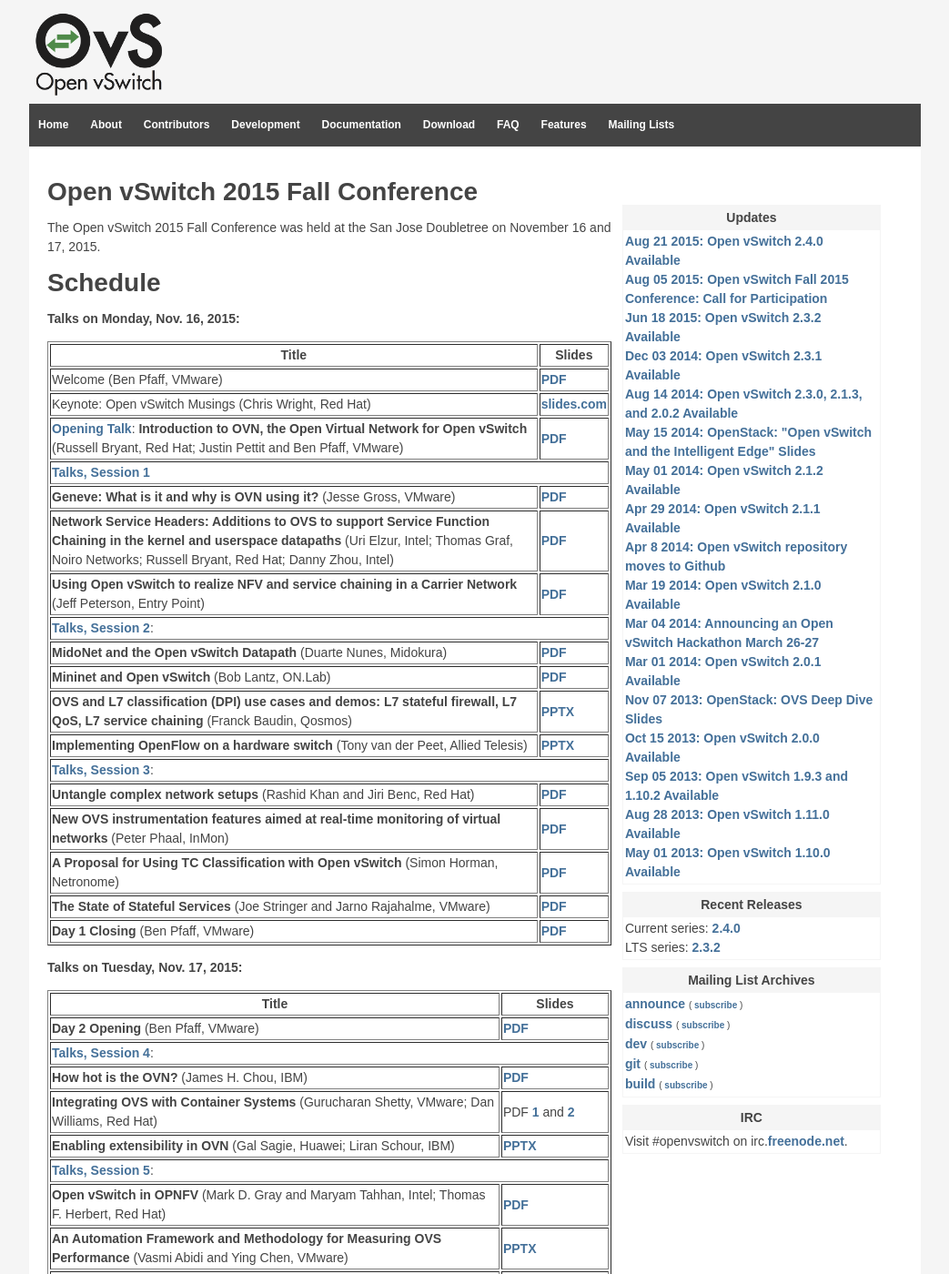
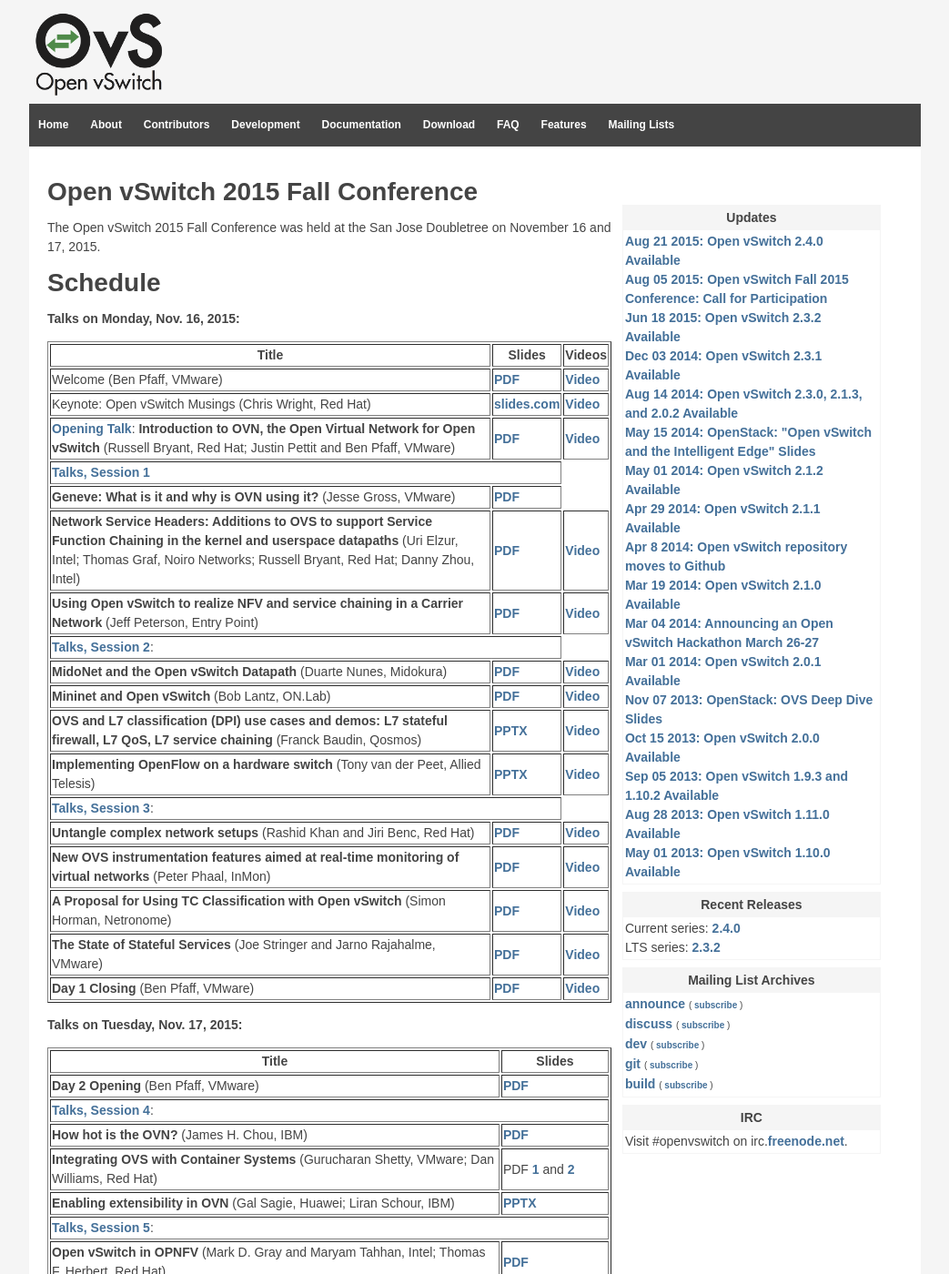
Before and after one commit to openvswitch/openvswitch.github.io, a Jekyll site: the page built from support/ovscon2015/index.html, in a window 1280 px wide and 1400 px high. Shown: the whole window at 91% size, without its empty margins (118-1161 px from the left). Built offline with Jekyll 4.4.1, drawn with Linux system fonts in a browser that asks for light colours.

Commit message:
ovscon2015: Add links to most day 1 videos.

```diff
--- a/support/ovscon2015/index.html
+++ b/support/ovscon2015/index.html
@@ -27,14 +27,17 @@
   <tr>
     <th>Title</th>
     <th>Slides</th>
+    <th>Videos</th>
   </tr>
   <tr>
     <td>Welcome (Ben Pfaff, VMware)</td>
     <td><a href="16/0845-pfaff.pdf">PDF</a></td>
+    <td><a href="https://www.youtube.com/watch?v=0lhA1BnKFlg">Video</a></td>
   </tr>
   <tr>
     <td>Keynote: Open vSwitch Musings (Chris Wright, Red Hat)</td>
     <td><a href="http://redhat.slides.com/chrisw-redhat/ovs-conf-2015#/">slides.com</a></td>
+    <td><a href="https://www.youtube.com/watch?v=vMc_U7GIZyM">Video</a></td>
   </tr>
   <tr>
     <td>
@@ -44,6 +47,7 @@
       VMware)
     </td>
     <td><a href="16/0930-bryant.pdf">PDF</a></td>
+    <td><a href="https://www.youtube.com/watch?v=v1xkJjnuzhk">Video</a></td>
   </tr>
   <tr>
     <td colspan=2><a href="#talks1">Talks, Session 1</a></td>
@@ -65,6 +69,7 @@
     <td>
       <a href="16/1040-elzur.pdf">PDF</a>
     </td>
+    <td><a href="https://www.youtube.com/watch?v=65kzpG6494s">Video</a></td>
   </tr>
   <tr>
     <td>
@@ -74,6 +79,7 @@
     <td>
       <a href="16/1105-peterson.pdf">PDF</a>
     </td>
+    <td><a href="https://www.youtube.com/watch?v=wm18Bs5BC04">Video</a></td>
   </tr>
   <tr>
     <td colspan=2><a href="#talks2">Talks, Session 2</a>:</td>
@@ -83,12 +89,14 @@
       <b>MidoNet and the Open vSwitch Datapath</b> (Duarte Nunes, Midokura)
     </td>
     <td><a href="16/1240-nunes.pdf">PDF</a></td>
+    <td><a href="https://www.youtube.com/watch?v=fUlWbbPPh3k">Video</a></td>
   </tr>
   <tr>
     <td>
       <b>Mininet and Open vSwitch</b> (Bob Lantz, ON.Lab)
     </td>
     <td><a href="16/1305-lantz.pdf">PDF</a></td>
+    <td><a href="https://www.youtube.com/watch?v=UWImN9IDpZQ">Video</a></td>
   </tr>
   <tr>
     <td>
@@ -96,6 +104,7 @@
 	firewall, L7 QoS, L7 service chaining</b> (Franck Baudin, Qosmos)
     </td>
     <td><a href="16/1330-baudin.pptx">PPTX</a></td>
+    <td><a href="https://www.youtube.com/watch?v=TzUycajigu8">Video</a></td>
   </tr>
   <tr>
     <td>
@@ -103,6 +112,7 @@
       Peet, Allied Telesis)
     </td>
     <td><a href="16/1355-vanderpeet.pptx">PPTX</a></td>
+    <td><a href="https://www.youtube.com/watch?v=y99pjaqukg4">Video</a></td>
   </tr>
   <tr>
     <td colspan=2><a href="#talks3">Talks, Session 3</a>:</td>
@@ -113,6 +123,7 @@
       Red Hat)
     </td>
     <td><a href="16/1505-khan.pdf">PDF</a></td>
+    <td><a href="https://www.youtube.com/watch?v=V1xHyOfbx2g">Video</a></td>
   </tr>
   <tr>
     <td>
@@ -120,6 +131,7 @@
 	of virtual networks</b> (Peter Phaal, InMon)
     </td>
     <td><a href="16/1530-phaal.pdf">PDF</a></td>
+    <td><a href="https://www.youtube.com/watch?v=bkPNnrqeGjg">Video</a></td>
   </tr>
   <tr>
     <td>
@@ -127,6 +139,7 @@
       (Simon Horman, Netronome)
     </td>
     <td><a href="16/1555-horman.pdf">PDF</a></td>
+    <td><a href="https://www.youtube.com/watch?v=XbyfAZrBUsY">Video</a></td>
   </tr>
   <tr>
     <td>
@@ -134,10 +147,12 @@
       Rajahalme, VMware)
     </td>
     <td><a href="16/1620-stringer.pdf">PDF</td>
+    <td><a href="https://www.youtube.com/watch?v=PV2rxxb6lwQ">Video</a></td>
   </tr>
   <tr>
     <td><b>Day 1 Closing</b> (Ben Pfaff, VMware)</td>
     <td><a href="16/1645-pfaff.pdf">PDF</a></td>
+    <td><a href="https://www.youtube.com/watch?v=TvOAvxGvckQ">Video</a></td>
   </tr>
 </table>
 
```
